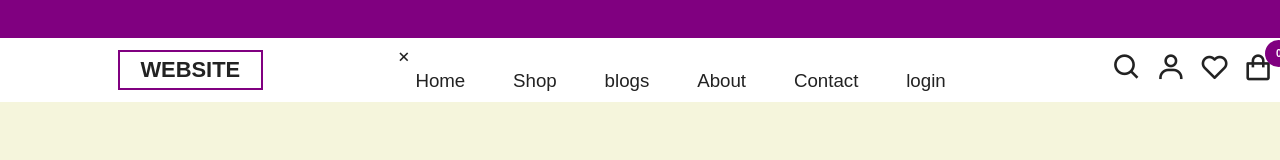
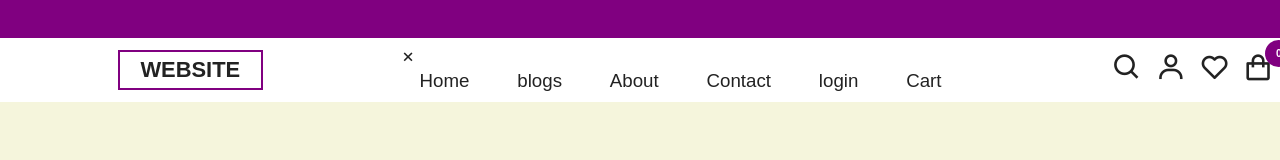
Before and after one commit to rishika789/shop, a plain HTML site: page index.html in a window 1280 px wide. Shown: the part 146-306 px from the top of the page. Drawn offline with nearby package versions, Linux system fonts and the light colour scheme; a script that the page names is missing.

Commit message:
Update index.html

```diff
--- a/index.html
+++ b/index.html
@@ -35,9 +35,7 @@
                         <li class="items">
                             <a href="" class="links">Home</a>
                         </li>
-                        <li class="items">
-                            <a href="cart.html" class="links">Shop</a>
-                        </li>
+
                         <li class="items">
                             <a href="blogs.html" class="links">blogs</a>
                         </li>
@@ -50,6 +48,9 @@
 
                         <li class="items">
                             <a href="lr.html" class="links">login</a>
+                        </li>
+                          <li class="items">
+                            <a href="cart.html" class="links">Cart</a>
                         </li>
 
                     </ul>
```
